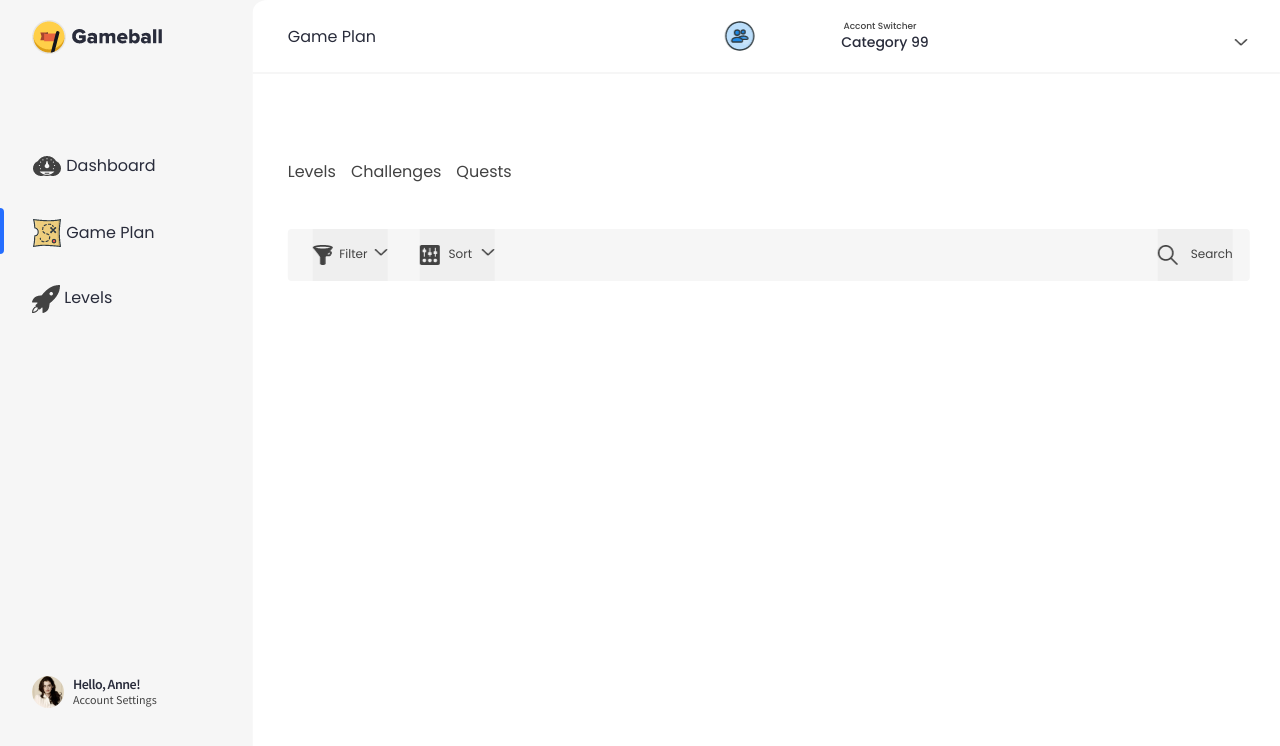
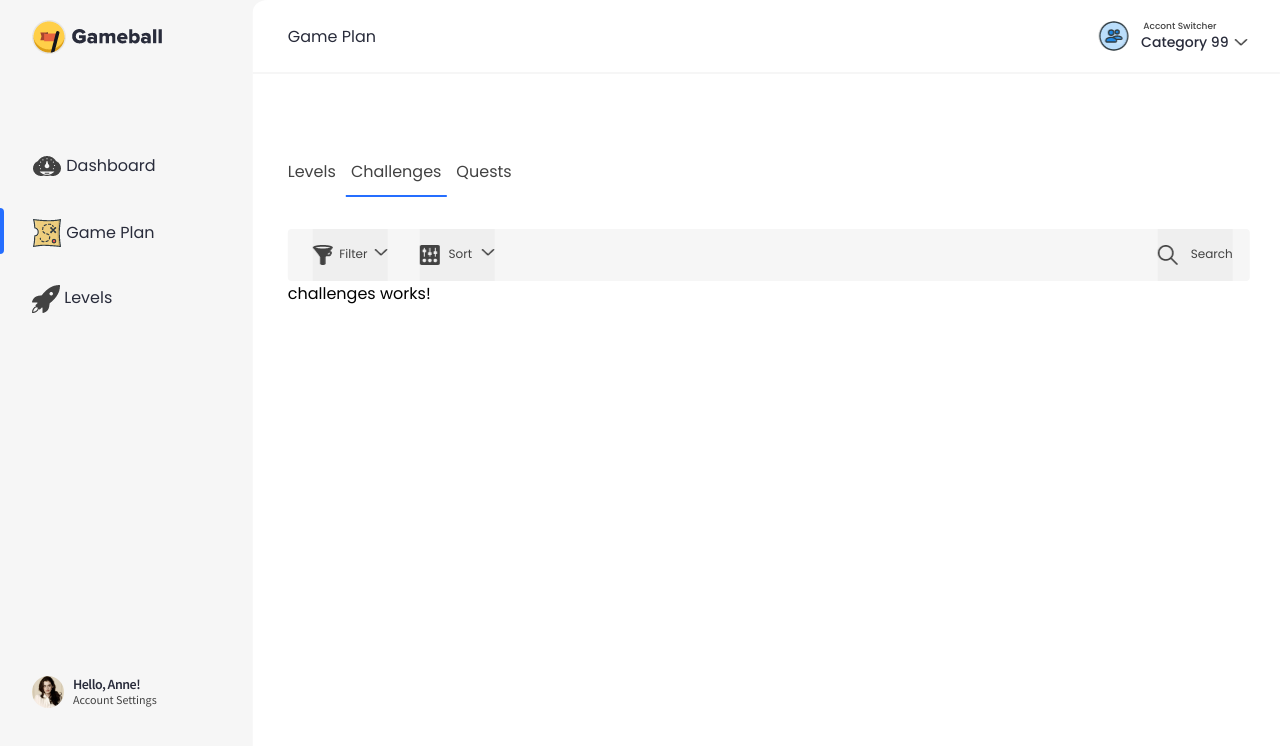
Before and after one commit to magdykashef/gameball-frontend-task, an Angular app: page /gameplan/challenges in a window 1280 px wide. Shown: the top 746 px of the page. Built offline with nearby package versions, Linux system fonts and the light colour scheme.

Commit message:
fix the route paths

```diff
--- a/src/app/game-plan/game-plan.component.html
+++ b/src/app/game-plan/game-plan.component.html
@@ -10,7 +10,7 @@
 
 
   <!-------------------------------------start navbar dropdown------------------------------------->
-  <div class="navbar-dropdown col-8">
+  <div class="navbar-dropdown">
     <button class="dropdown-btn row">
 
       <span class="col-4">
@@ -48,13 +48,13 @@
 <div class="taps row align-items-center">
   <ul class="col-12">
     <li class="taps-item">
-      <a role="button" [routerLink]="[ '/levels']" routerLinkActive=".active-tap">Levels</a>
+      <a [routerLink]="['levels']" routerLinkActive="active-tap">Levels</a>
     </li>
     <li class="taps-item">
-      <a role="button" [routerLink]="[ '/challenges']" routerLinkActive=".active-tap">Challenges</a>
+      <a [routerLink]="['challenges']" routerLinkActive="active-tap">Challenges</a>
     </li>
     <li class="taps-item">
-      <a role="button" [routerLink]="[ '/quests']" routerLinkActive=".active-tap">Quests</a>
+      <a [routerLink]="['quests']" routerLinkActive="active-tap">Quests</a>
     </li>
   </ul>
 </div>
@@ -65,3 +65,5 @@
 <!-------------------------------------start search bar------------------------------------->
 <app-search></app-search>
 <!-------------------------------------end search bar------------------------------------->
+
+<router-outlet></router-outlet>
```
